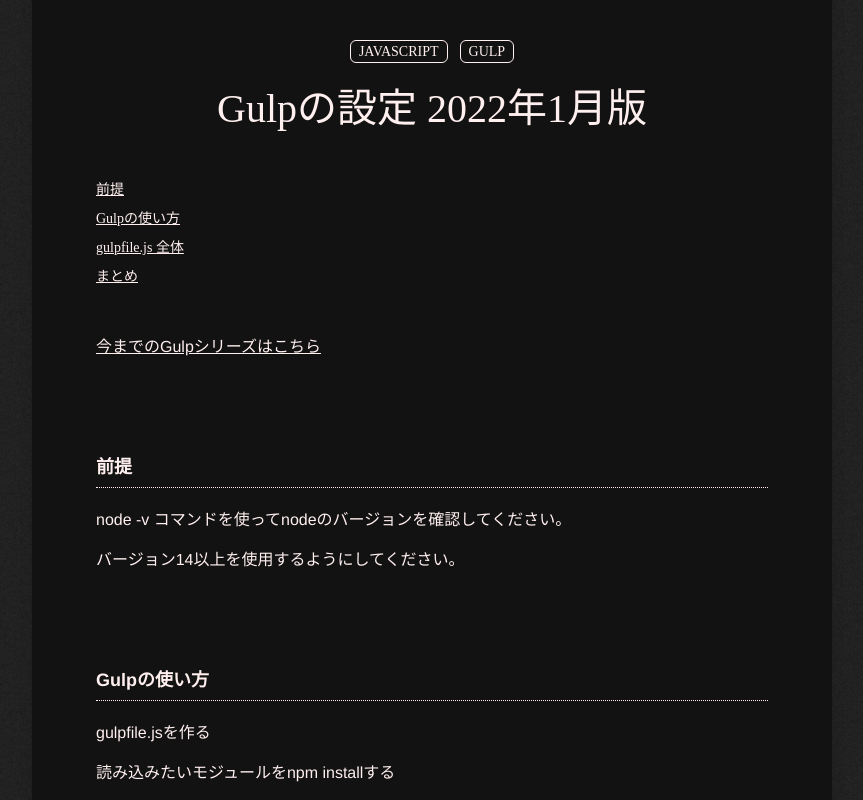
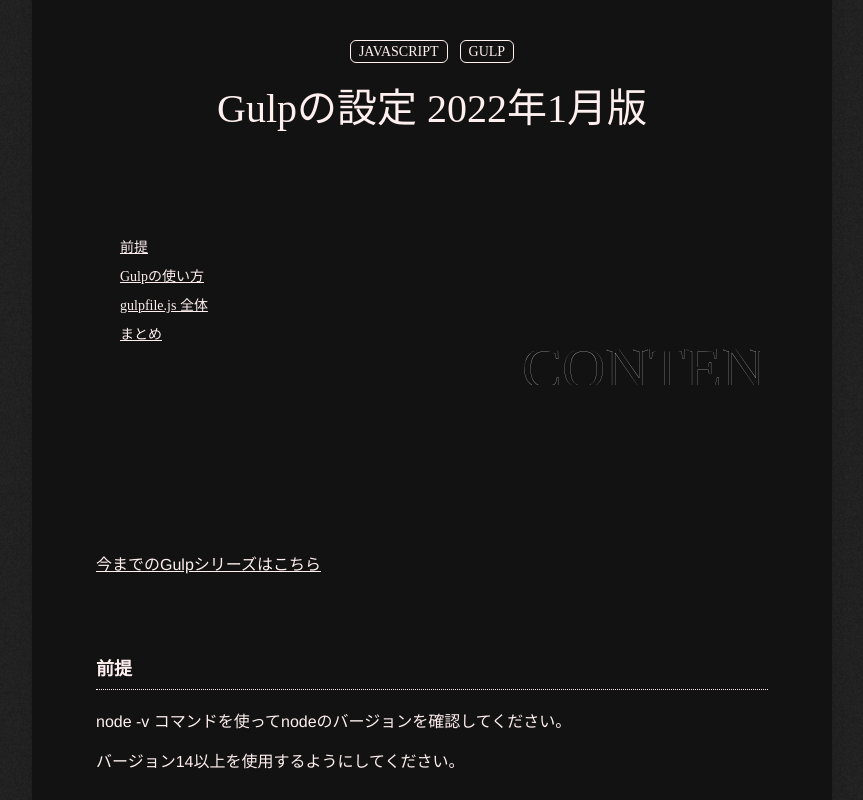
Before and after one commit to Shumpei0111/MBJS-2023, a Next.js app: page /articles/gulp-setting-2022-01ver in a window 1280 px wide. Shown: the part 260-1060 px from the top of the page, without its empty margins (208-1071 px from the left). Built offline with nearby package versions, Linux system fonts and the light colour scheme; a web font is replaced by a local one.

Commit message:
feat: 記事に前後の記事も取得して表示する

```diff
--- a/src/features/animation/transitionItem.tsx
+++ b/src/features/animation/transitionItem.tsx
@@ -15,11 +15,6 @@
           duration: 0.2,
         },
       }}
-      exit={{
-        opacity: 0,
-        transform: 'translateY(-100px)',
-        transition: { delay: props.transitionIndex * 0.04, duration: 0.2 },
-      }}
     >
       {props.children}
     </motion.div>
--- a/src/lib/content-loader.ts
+++ b/src/lib/content-loader.ts
@@ -5,7 +5,8 @@
 const DIR = path.join(process.cwd(), 'src/content/');
 const EXTENSION = '.md';
 
-type Post = {
+export type Post = {
+  id: number;
   content: string;
   date: string;
   slug: string;
@@ -28,12 +29,6 @@
 
 const listContentFiles = (): FileName[] => {
   const filenames = fs.readdirSync(DIR);
-  console.log(
-    123,
-    filenames.filter(
-      (filename: string) => path.extname(filename) === EXTENSION,
-    ),
-  );
 
   return filenames.filter(
     (filename: string) => path.extname(filename) === EXTENSION,
@@ -54,10 +49,11 @@
   const raw = fs.readFileSync(path.join(DIR, `${slug}${EXTENSION}`), 'utf8');
   const matterResult = matter(raw);
 
-  const { title, date, tags } = matterResult.data;
+  const { id, title, date, tags } = matterResult.data;
   const { content } = matterResult;
 
   return {
+    id,
     title,
     date,
     tags,
--- a/src/pages/archives/[page].tsx
+++ b/src/pages/archives/[page].tsx
@@ -1,20 +1,12 @@
 import { DefaultLayout } from '@/layout/default';
-import { listContentFiles, readContentFiles } from '@/lib/content-loader';
+import { Post, listContentFiles, readContentFiles } from '@/lib/content-loader';
 import classNames from 'classnames';
 import { TransitionItem } from '@/features/animation/transitionItem';
 import dayjs from 'dayjs';
 import Link from 'next/link';
 
 type Props = {
-  posts:
-    | {
-        content: string;
-        date: string;
-        slug: string;
-        tags: string[] | string;
-        title: string;
-      }[]
-    | [];
+  posts: Post[] | [];
   page: number;
   total: number;
   perPage: number;
@@ -108,7 +100,7 @@
   const start = end - COUNT_PER_PAGE;
   const posts = await readContentFiles();
 
-  const orderdPosts = posts.sort((a: any, b: any) => {
+  const orderdPosts = posts.sort((a: Post, b: Post) => {
     return a.date > b.date ? -1 : 1;
   });
 
--- a/src/pages/articles/[slug].tsx
+++ b/src/pages/articles/[slug].tsx
@@ -5,18 +5,21 @@
 import CodeBlock from '@/features/blog/code-block';
 import { DefaultLayout } from '@/layout/default';
 import { TransitionItem } from '@/features/animation/transitionItem';
+import { Post, readContentFiles } from '@/lib/content-loader';
+import Link from 'next/link';
 
 const BlogPost: NextPage<InferGetStaticPropsType<typeof getStaticProps>> = ({
   title,
   tags,
-  frontmatter,
   markdownBody,
+  prev,
+  next,
 }) => {
   const H1 = ({ node, ...props }: any) => {
     return (
       <h1
         id={node.position?.start.line.toString()}
-        className="font-bold text-24 py-6"
+        className="font-bold text-24 py-6 mt-20"
       >
         {props.children}
       </h1>
@@ -27,7 +30,7 @@
     return (
       <h2
         id={node.position?.start.line.toString()}
-        className="border-dotted border-white border-b-1 font-bold text-18 mb-3 mt-20"
+        className="border-dotted border-white border-b-1 font-bold text-18 mb-3 mt-16"
       >
         {props.children}
       </h2>
@@ -62,11 +65,12 @@
                 ))}
               </ul>
             )}
-            <h2 className="text-40 text-center pt-4">{title}</h2>
+            <h2 className="text-40 pt-4 text-center">{title}</h2>
           </TransitionItem>
           {/* 目次 */}
           <TransitionItem transitionIndex={1}>
-            <nav className="py-10 flex flex-col gap-y-2 text-14">
+            <nav className="py-10 pt-24 px-6 relative overflow-hidden">
+              <div className="inline-flex flex-col gap-y-2 text-14">
                 <ReactMarkdown
                   allowedElements={['h1', 'h2']}
                   components={{
@@ -76,11 +80,19 @@
                 >
                   {markdownBody}
                 </ReactMarkdown>
+              </div>
+              <span className="absolute -bottom-5 right-2">
+                <svg width="300" height="60" viewBox="10 -43 156 60">
+                  <text className="fill-transparent text-60 stroke-white stroke-[0.2]">
+                    <tspan>CONTENTS</tspan>
+                  </text>
+                </svg>
+              </span>
             </nav>
           </TransitionItem>
           {/* 本文 */}
           <TransitionItem transitionIndex={2}>
-            <div className="leading-10 font-blog">
+            <div className="leading-10 font-blog pt-40">
               <ReactMarkdown
                 components={{ code: CodeBlock, h1: H1, h2: H2, a: ankerLink }}
                 remarkPlugins={[gfm]}
@@ -91,6 +103,35 @@
           </TransitionItem>
           <div className="py-40 text-center">
             <span>*</span>
+          </div>
+          {/* 前後の記事 */}
+          <div className="grid grid-cols-2 gap-x-8">
+            {next ? (
+              <div className="text-14">
+                <p className="text-12">次の記事</p>
+                <Link
+                  href={`/articles/${next.slug}`}
+                  className="underline hover:text-primary duration-200"
+                >
+                  {next.title}
+                </Link>
+              </div>
+            ) : (
+              <div role="presentation" />
+            )}
+            {prev ? (
+              <div className="text-14">
+                <p className="text-12">前の記事</p>
+                <Link
+                  href={`/articles/${prev.slug}`}
+                  className="underline hover:text-primary duration-200"
+                >
+                  {prev.title}
+                </Link>
+              </div>
+            ) : (
+              <div role="presentation" />
+            )}
           </div>
         </article>
       </div>
@@ -130,12 +171,23 @@
     return [frontmatter.tags];
   })();
 
+  const posts = await readContentFiles();
+
+  const orderdPosts = posts.sort((a: Post, b: Post) => {
+    return a.date > b.date ? -1 : 1;
+  });
+
+  const prev = orderdPosts.filter((post) => post.id === singlePost.data.id - 1);
+  const next = orderdPosts.filter((post) => post.id === singlePost.data.id + 1);
+
   return {
     props: {
       title,
       tags,
       frontmatter,
       markdownBody: singlePost.content,
+      prev: prev[0] || null,
+      next: next[0] || null,
     },
   };
 }
```
Lines whose indentation alone changed are shown as unchanged.
